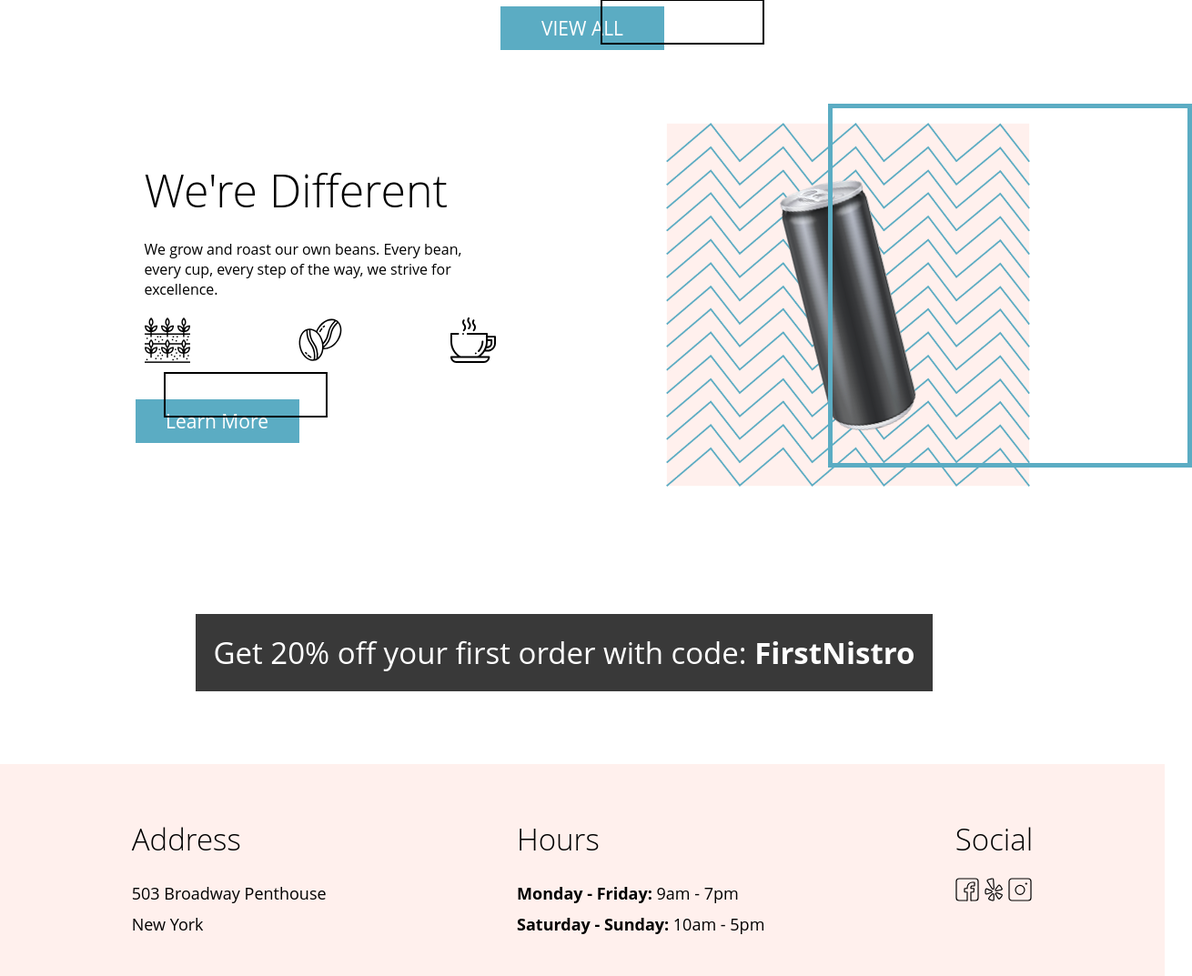
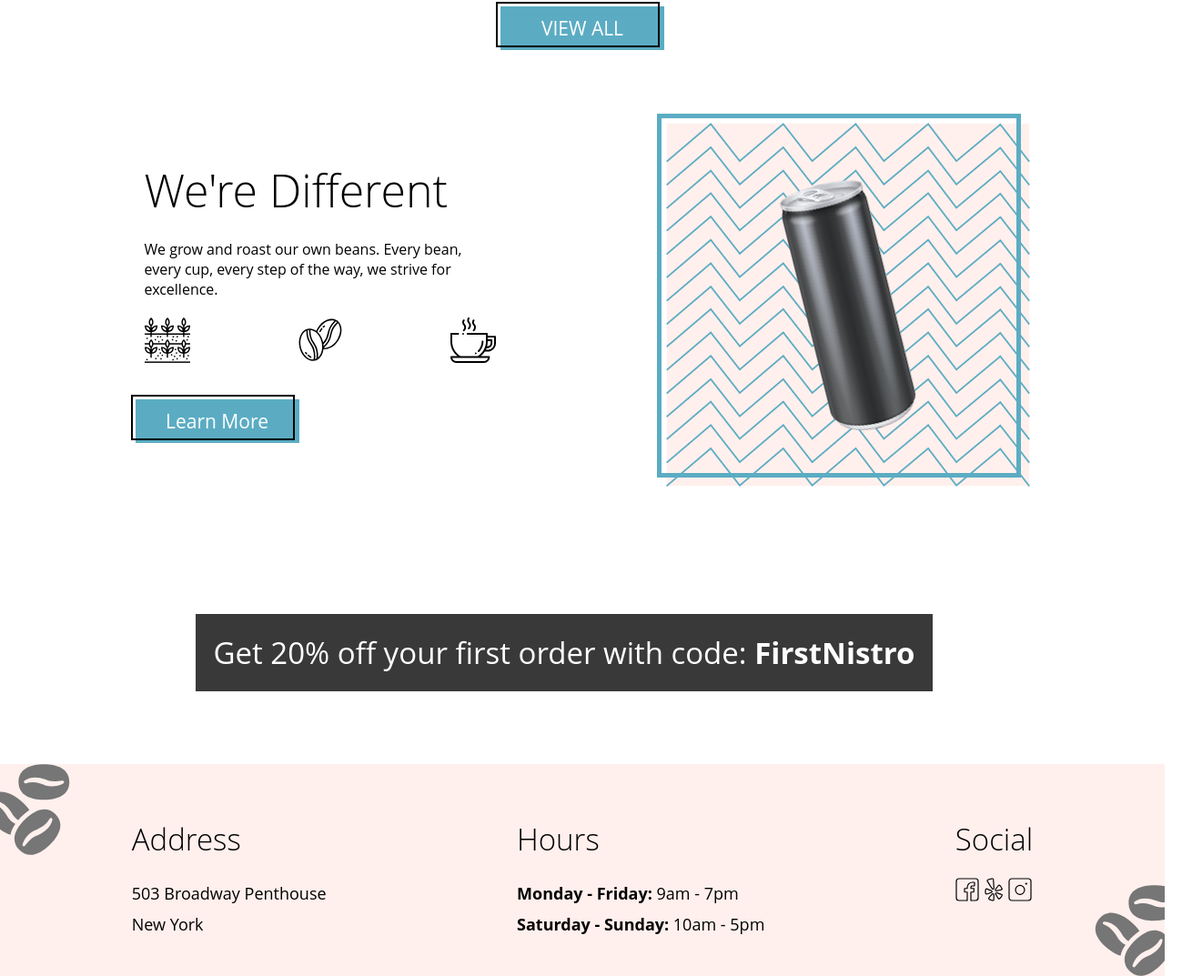
Before and after one commit to aymeeflores/aymeeFlores-coffeeShop, a plain HTML site: page index.html in a window 1280 px wide. Shown: the part 1366-2439 px from the top of the page at 91% size, 1310 px wide, since content can reach past the window. Drawn offline with Linux system fonts and the light colour scheme.

Commit message:
positioning fix

```diff
--- a/css/global.css
+++ b/css/global.css
@@ -58,4 +58,28 @@ a:visited {
   justify-content: center;
   justify-content: space-around;
   padding: 40px;
+  position: relative;
+  overflow: hidden;
 }
+.footer::before {
+  content: "";
+  background-image: url("../assets/coffee-beans-logo-and-footer.svg");
+  background-repeat: no-repeat;
+  background-size: cover;
+  width: 120px;
+  height: 120px;
+  position: absolute;
+  top: -10px;
+  left: -30px;
+}
+.footer::after {
+  content: "";
+  background-image: url("../assets/coffee-beans-logo-and-footer.svg");
+  background-repeat: no-repeat;
+  background-size: cover;
+  width: 120px;
+  height: 120px;
+  position: absolute;
+  bottom: -10px;
+  right: -30px;
+}
--- a/css/landing.css
+++ b/css/landing.css
@@ -15,6 +15,7 @@
   flex-direction: column;
   justify-content: center;
   padding-left: 60px;
+  position: relative;
 }
 
 .mainsection__title {
@@ -39,6 +40,7 @@
   min-width: 180px;
   padding: 10px;
   margin-top: 20px;
+  position: relative;
 }
 .button1::before {
   content: "";
@@ -48,8 +50,8 @@
   width: 180px;
   height: 45px;
   position: absolute;
-  bottom: 210px;
-  left: 55px;
+  top: -5px;
+  left: -5px;
 }
 .promo__container {
   display: flex;
@@ -136,6 +138,7 @@
   min-width: 180px;
   padding: 10px;
   margin: 20px;
+  position: relative;
 }
 .button2::before {
   content: "";
@@ -145,8 +148,8 @@
   width: 180px;
   height: 50px;
   position: absolute;
-  top: 1365px;
-  left: 660px;
+  top: -5px;
+  left: -5px;
 }
 
 .promosection {
@@ -154,6 +157,7 @@
   flex-direction: column;
   justify-content: center;
   align-items: center;
+  position: relative;
 }
 .statement {
   display: flex;
@@ -192,6 +196,7 @@
   min-width: 180px;
   padding: 10px;
   margin-top: 30px;
+  position: relative;
 }
 .statement__button::before {
   content: "";
@@ -201,8 +206,8 @@
   width: 180px;
   height: 50px;
   position: absolute;
-  top: 1775px;
-  left: 180px;
+  top: -5px;
+  left: -5px;
 }
 .tiltedcan--background {
   background-image: url("/assets/coldbrewbackground.png");
@@ -212,6 +217,7 @@
   display: flex;
   justify-content: center;
   align-items: center;
+  position: relative;
 }
 .tiltedcan--background::before {
   content: "";
@@ -221,6 +227,6 @@
   width: 25em;
   height: 25em;
   position: absolute;
-  top: 1480px;
-  left: 910px;
+  top: -10px;
+  left: -10px;
 }
```
